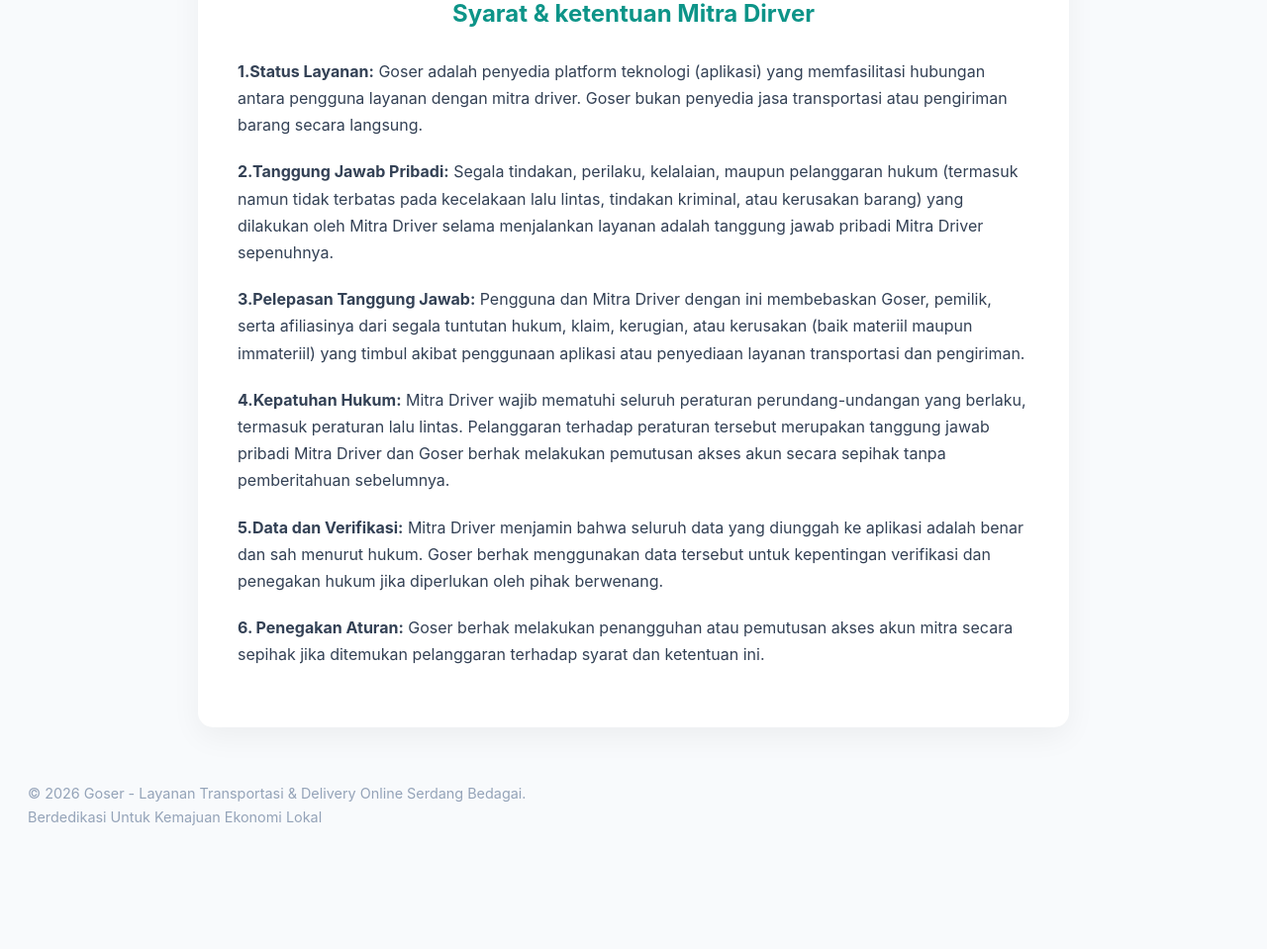
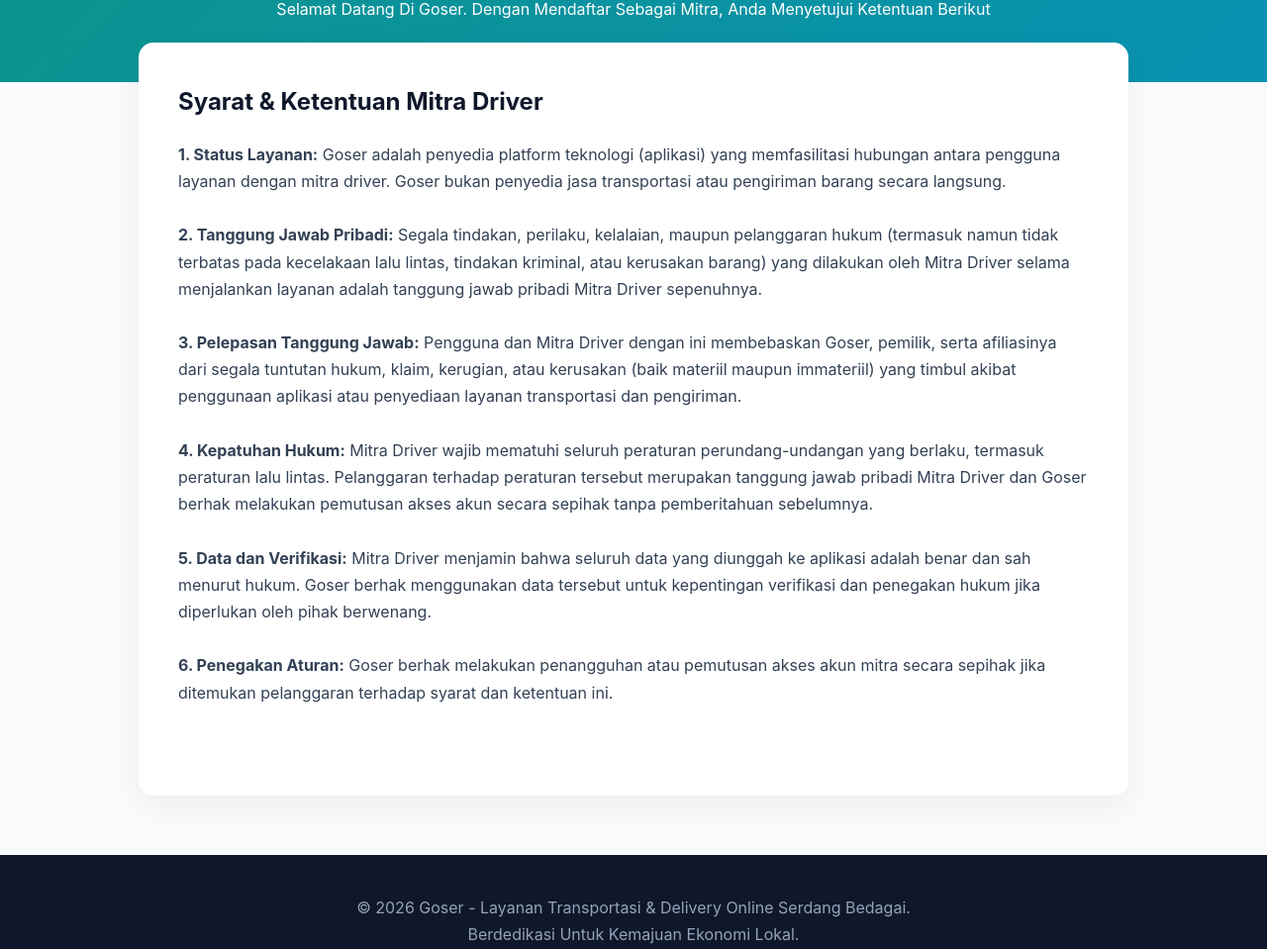
Before and after one commit to godelivery45-ops/Syarat-Ketentuan-Mitra-Goser, a plain HTML site: page index.html in a window 1280 px wide. Shown: the part 282-1241 px from the top of the page at 99% size. Before the commit the page ends 1189 px from the top, so only its background shows below. Drawn offline with Linux system fonts and the light colour scheme.

Commit message:
Update title and restructure HTML layout

```diff
--- a/index.html
+++ b/index.html
@@ -3,39 +3,62 @@
 <head>
     <meta charset="UTF-8">
     <meta name="viewport" content="width=device-width, initial-scale=1.0">
-    <title>Syarat & Ketentuan Driver - Goser</title>
+    <title>Syarat & Ketentuan - Goser Official</title>
+    <link href="https://cdnjs.cloudflare.com/ajax/libs/font-awesome/6.0.0/css/all.min.css" rel="stylesheet">
     <style>
-        body { font-family: 'Inter', sans-serif; background-color: #f8fafc; color: #334155; line-height: 1.7; padding: 40px 20px; }
-        .container { max-width: 800px; margin: auto; background: #ffffff; padding: 40px; border-radius: 15px; box-shadow: 0 10px 30px rgba(0,0,0,0.05); text-align: center; }
-        .logo { width: 120px; height: 120px; object-fit: cover; background: #eee; padding: 10px; border-radius: 20px; margin-bottom: 20px; }
-        h2 { color: #0d9488; margin-bottom: 1.5rem; }
-        p { margin-bottom: 20px; text-align: left; }
-        footer { text-align: center; padding-top: 40px; color: #94a3b8; font-size: 0.9rem; }
+        :root {
+            --primary-color: #0d9488;
+            --secondary-color: #0f172a;
+            --bg-light: #f8fafc;
+            --text-main: #334155;
+            --white: #ffffff;
+        }
+
+        * { margin: 0; padding: 0; box-sizing: border-box; scroll-behavior: smooth; }
+
+        body { font-family: 'Inter', sans-serif; background-color: var(--bg-light); color: var(--text-main); line-height: 1.7; }
+
+        /* Hero & Content */
+        .hero { background: linear-gradient(135deg, var(--primary-color), #0891b2); color: var(--white); padding: 80px 5% 60px; text-align: center; }
+        .hero-logo { width: 120px; height: 120px; object-fit: cover; background: white; padding: 10px; border-radius: 20px; margin-bottom: 15px; }
+        .container { max-width: 1000px; margin: -40px auto 60px; background: var(--white); padding: 40px; border-radius: 15px; box-shadow: 0 10px 30px rgba(0,0,0,0.05); }
+
+        section { margin-bottom: 50px; }
+        h2 { color: var(--secondary-color); margin-bottom: 1.2rem; }
+
+        footer { text-align: center; padding: 40px; background: var(--secondary-color); color: #94a3b8; }
     </style>
 </head>
 <body>
 
-    <div class="container">
-        <!-- Logo Utama -->
-        <img src="goser-banner.png" alt="Goser Logo" class="logo">
+    <!-- Navigasi telah dihapus -->
 
-        <h2>Syarat & ketentuan Mitra Dirver</h2>
-
-        <p><strong>1.Status Layanan:</strong> Goser adalah penyedia platform teknologi (aplikasi) yang memfasilitasi hubungan antara pengguna layanan dengan mitra driver. Goser bukan penyedia jasa transportasi atau pengiriman barang secara langsung.</p>
-
-        <p><strong>2.Tanggung Jawab Pribadi:</strong> Segala tindakan, perilaku, kelalaian, maupun pelanggaran hukum (termasuk namun tidak terbatas pada kecelakaan lalu lintas, tindakan kriminal, atau kerusakan barang) yang dilakukan oleh Mitra Driver selama menjalankan layanan adalah tanggung jawab pribadi Mitra Driver sepenuhnya.</p>
-
-        <p><strong>3.Pelepasan Tanggung Jawab:</strong> Pengguna dan Mitra Driver dengan ini membebaskan Goser, pemilik, serta afiliasinya dari segala tuntutan hukum, klaim, kerugian, atau kerusakan (baik materiil maupun immateriil) yang timbul akibat penggunaan aplikasi atau penyediaan layanan transportasi dan pengiriman.</p>
-
-        <p><strong>4.Kepatuhan Hukum:</strong> Mitra Driver wajib mematuhi seluruh peraturan perundang-undangan yang berlaku, termasuk peraturan lalu lintas. Pelanggaran terhadap peraturan tersebut merupakan tanggung jawab pribadi Mitra Driver dan Goser berhak melakukan pemutusan akses akun secara sepihak tanpa pemberitahuan sebelumnya.</p>
-
-        <p><strong>5.Data dan Verifikasi:</strong> Mitra Driver menjamin bahwa seluruh data yang diunggah ke aplikasi adalah benar dan sah menurut hukum. Goser berhak menggunakan data tersebut untuk kepentingan verifikasi dan penegakan hukum jika diperlukan oleh pihak berwenang.</p>
-
-        <p><strong>6. Penegakan Aturan:</strong> Goser berhak melakukan penangguhan atau pemutusan akses akun mitra secara sepihak jika ditemukan pelanggaran terhadap syarat dan ketentuan ini.</p>
+    <div class="hero">
+        <img src="goser-banner.png" alt="Goser Banner" class="hero-logo">
+        <h1>GOSER</h1>
+        <p>Selamat Datang Di Goser. Dengan Mendaftar Sebagai Mitra, Anda Menyetujui Ketentuan Berikut</p>
     </div>
 
-    <footer>
-        <p>© 2026 Goser - Layanan Transportasi & Delivery Online Serdang Bedagai.<br>Berdedikasi Untuk Kemajuan Ekonomi Lokal
+    <div class="container">
+        <section id="hukum">
+            <h2>Syarat & Ketentuan Mitra Driver</h2>
+
+            <p><strong>1. Status Layanan:</strong> Goser adalah penyedia platform teknologi (aplikasi) yang memfasilitasi hubungan antara pengguna layanan dengan mitra driver. Goser bukan penyedia jasa transportasi atau pengiriman barang secara langsung.</p>
+            <br>
+            <p><strong>2. Tanggung Jawab Pribadi:</strong> Segala tindakan, perilaku, kelalaian, maupun pelanggaran hukum (termasuk namun tidak terbatas pada kecelakaan lalu lintas, tindakan kriminal, atau kerusakan barang) yang dilakukan oleh Mitra Driver selama menjalankan layanan adalah tanggung jawab pribadi Mitra Driver sepenuhnya.</p>
+            <br>
+            <p><strong>3. Pelepasan Tanggung Jawab:</strong> Pengguna dan Mitra Driver dengan ini membebaskan Goser, pemilik, serta afiliasinya dari segala tuntutan hukum, klaim, kerugian, atau kerusakan (baik materiil maupun immateriil) yang timbul akibat penggunaan aplikasi atau penyediaan layanan transportasi dan pengiriman.</p>
+            <br>
+            <p><strong>4. Kepatuhan Hukum:</strong> Mitra Driver wajib mematuhi seluruh peraturan perundang-undangan yang berlaku, termasuk peraturan lalu lintas. Pelanggaran terhadap peraturan tersebut merupakan tanggung jawab pribadi Mitra Driver dan Goser berhak melakukan pemutusan akses akun secara sepihak tanpa pemberitahuan sebelumnya.</p>
+            <br>
+            <p><strong>5. Data dan Verifikasi:</strong> Mitra Driver menjamin bahwa seluruh data yang diunggah ke aplikasi adalah benar dan sah menurut hukum. Goser berhak menggunakan data tersebut untuk kepentingan verifikasi dan penegakan hukum jika diperlukan oleh pihak berwenang.</p>
+           <br>
+           <p><strong>6. Penegakan Aturan:</strong> Goser berhak melakukan penangguhan atau pemutusan akses akun mitra secara sepihak jika ditemukan pelanggaran terhadap syarat dan ketentuan ini.</p>
+        </section>
+        </div>
+
+        <footer>
+        <p>© 2026 Goser - Layanan Transportasi & Delivery Online Serdang Bedagai.<br>Berdedikasi Untuk Kemajuan Ekonomi Lokal.</p>
     </footer>
 
 </body>
```
